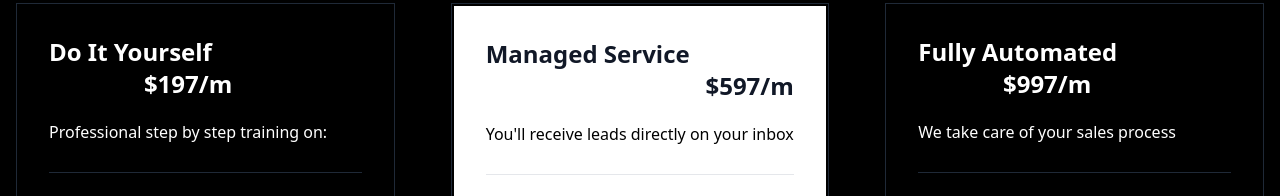
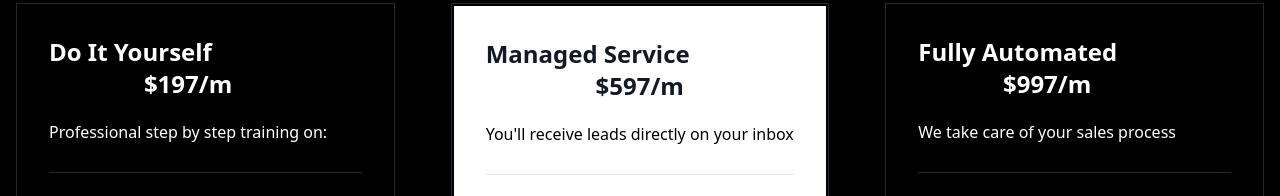
Before and after one commit to alexrod94/seolutions-next, a Next.js app: page /home-components/Pricing in a window 1280 px wide. Shown: the part 393-589 px from the top of the page. Built offline with nearby package versions, Linux system fonts and the light colour scheme.

Commit message:
move price

```diff
--- a/pages/home-components/Pricing.jsx
+++ b/pages/home-components/Pricing.jsx
@@ -92,7 +92,7 @@ export default function Pricing() {
                       Managed Service
                     </h3>
                   </div>
-                  <div className="w-full xl:w-auto xl:text-right">
+                  <div className="w-full xl:w-auto text-center">
                     <h3 className="mb-0.5 font-heading font-bold text-2xl text-gray-900">
                       $597/m
                     </h3>
```
